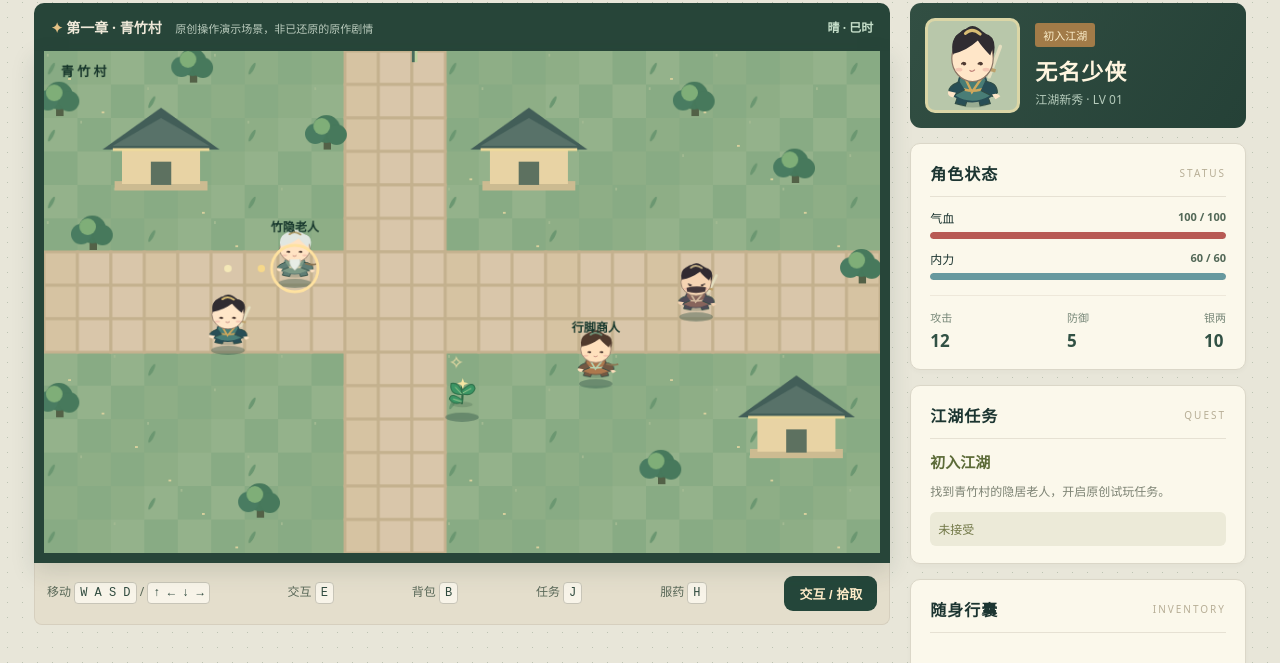
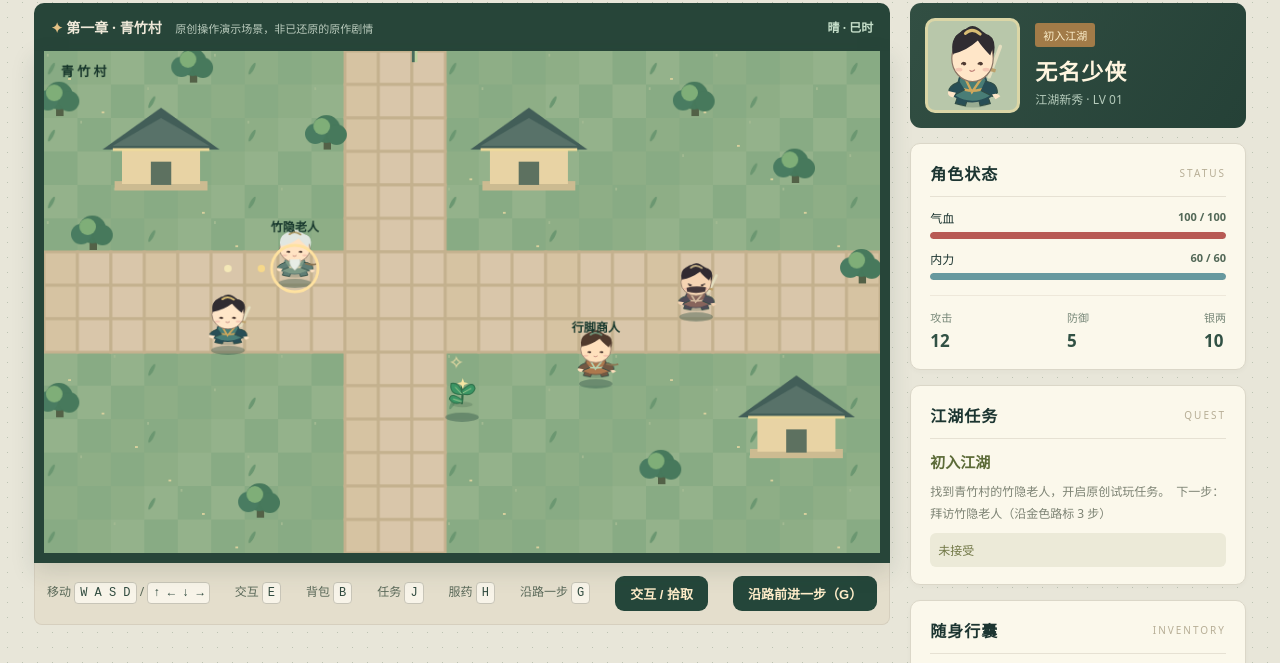
Before and after one commit to mjw3177109/newjingyong2, a website with bundled scripts: page index.html in a window 1280 px wide. Shown: the part 110-773 px from the top of the page. Built offline with nearby package versions, Linux system fonts and the light colour scheme.

Commit message:
feat: add one-step safe quest route navigation (index.html)

```diff
--- a/index.html
+++ b/index.html
@@ -17,7 +17,7 @@
       <section class="game-area" aria-label="游戏场景">
         <div class="scene-heading"><div><span class="gold-dot">✦</span> 第一章 · 青竹村 <span class="subtitle">原创操作演示场景，非已还原的原作剧情</span></div><span class="map-label">晴 · 巳时</span></div>
         <div class="canvas-frame"><canvas id="game" width="900" height="540" aria-label="通过方向键移动角色，E键交互"></canvas><div id="dialog" class="dialog hidden" role="status"></div><div id="combat" class="combat hidden"><h2>竹林试炼</h2><p id="combat-info"></p><div class="combat-actions"><button id="attack">出招（1）</button><button id="guard">防御（2）</button><button id="drink">服药（3）</button><button id="flee">撤退（4）</button></div></div><div class="toast hidden" id="toast"></div></div>
-        <div class="control-strip"><span>移动 <kbd>W A S D</kbd> / <kbd>↑ ← ↓ →</kbd></span><span>交互 <kbd>E</kbd></span><span>背包 <kbd>B</kbd></span><span>任务 <kbd>J</kbd></span><span>服药 <kbd>H</kbd></span><button id="interact">交互 / 拾取</button></div>
+        <div class="control-strip"><span>移动 <kbd>W A S D</kbd> / <kbd>↑ ← ↓ →</kbd></span><span>交互 <kbd>E</kbd></span><span>背包 <kbd>B</kbd></span><span>任务 <kbd>J</kbd></span><span>服药 <kbd>H</kbd></span><span>沿路一步 <kbd>G</kbd></span><button id="interact">交互 / 拾取</button><button id="step-route" aria-label="沿任务路线前进一步">沿路前进一步（G）</button></div>
         <div class="mobile-pad" aria-label="触屏操作"><div></div><button data-direction="up" aria-label="向上">▲</button><div></div><button data-direction="left" aria-label="向左">◀</button><button data-direction="down" aria-label="向下">▼</button><button data-direction="right" aria-label="向右">▶</button></div>
       </section>
       <aside class="sidebar">
```
